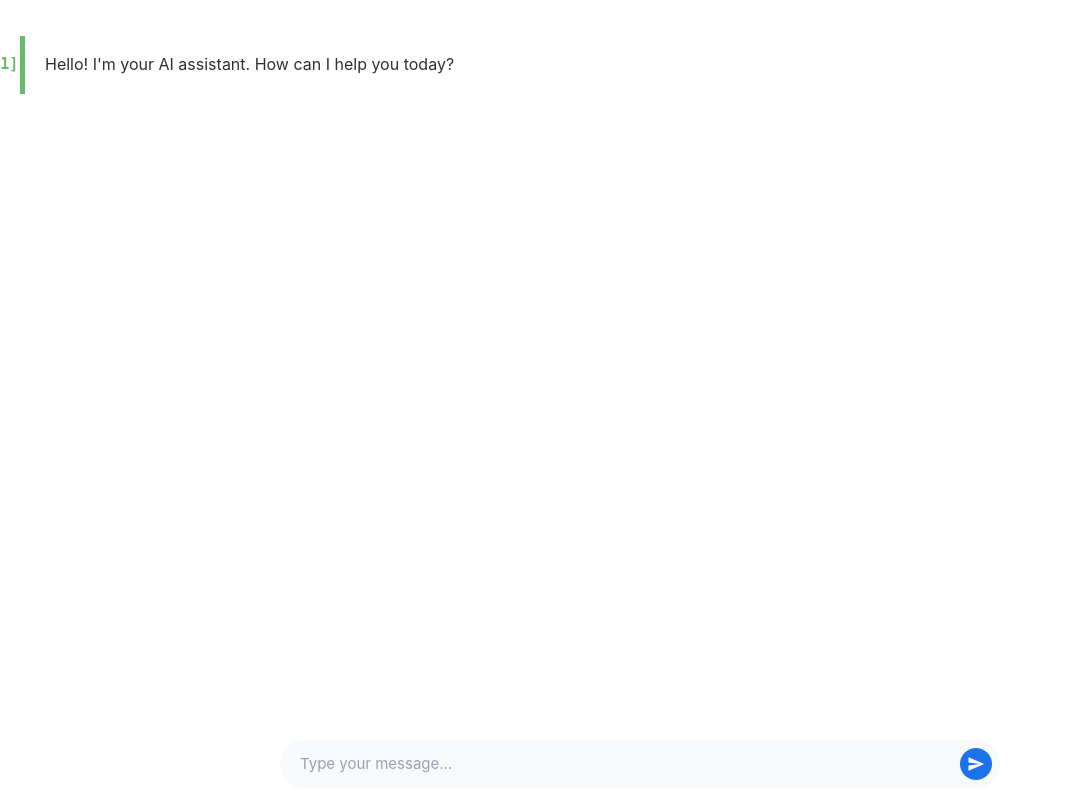
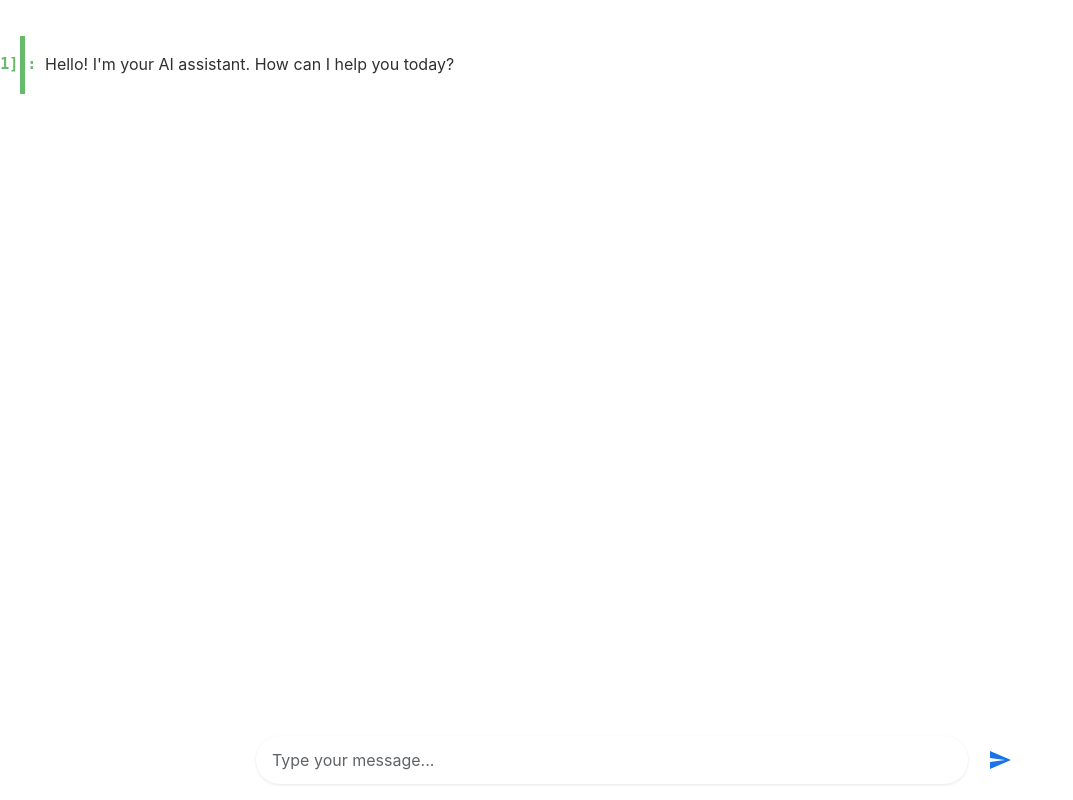
Before and after one commit to myselfayush010/XUE-AI, a Flask app: page / in a window 1280 px wide. Shown: the whole page, without its empty margins (0-1073 px from the left). Run offline with Flask 3, Linux system fonts and the light colour scheme; some libraries are stand-ins or nearby versions.

Commit message:
chat input button fix

```diff
--- a/templates/index.html
+++ b/templates/index.html
@@ -28,10 +28,10 @@
         .chat-wrapper {
             width: 100%;
             height: 100%;
-            background-color: white;
+            background-color: transparent;
             display: flex;
             flex-direction: column;
-            box-shadow: 0 0 10px rgba(0, 0, 0, 0.05);
+            box-shadow: none;
         }
         .chat-container {
             flex: 1;
@@ -59,7 +59,7 @@
             white-space: pre-wrap;
         }
         .user-message::before {
-            content: "In [" counter(cell) "]:";
+            content: "In [" counter(cell) "] :";
             position: absolute;
             left: -70px;
             color: #303030;
@@ -74,7 +74,7 @@
             color: #303030;
         }
         .assistant-message::before {
-            content: "Out [" counter(cell) "]:";
+            content: "Out [" counter(cell) "] :";
             position: absolute;
             left: -70px;
             color: #66bb6a;
@@ -83,50 +83,49 @@
             font-size: 15px;
         }
         .input-area {
-            position: sticky;
+            position: absolute;
             bottom: 0;
+            left: 0;
             width: 100%;
-            padding: 12px 20px;
-            background: white;
+            padding: 16px 20px;
+            background: transparent;
         }
         .input-container {
-            max-width: 720px;
+            max-width: 768px;
             margin: 0 auto;
             display: flex;
             align-items: center;
-            gap: 8px;
-            background: #f8f9fa;
-            border-radius: 24px;
-            padding: 8px 8px 8px 16px;
-            transition: all 0.2s ease;
-        }
-        .input-container:focus-within {
-            background: white;
-            box-shadow: 0 2px 12px rgba(0, 0, 0, 0.1);
+            gap: 12px;
+            padding: 0;
+            background: transparent;
         }
         #message-input {
             flex: 1;
             border: none;
-            background: transparent;
+            background: white;
             font-family: -apple-system, BlinkMacSystemFont, 'Segoe UI', Roboto, sans-serif;
-            font-size: 15px;
-            line-height: 1.5;
-            padding: 4px;
-            min-height: 24px;
-            max-height: 120px;
+            font-size: 16px;
+            line-height: 24px;
+            padding: 12px 16px;
+            min-height: 48px;
+            border-radius: 24px;
             resize: none;
             outline: none;
             color: #303030;
+            transition: all 0.2s ease;
+            box-shadow: 0 1px 3px rgba(0, 0, 0, 0.1);
+        }
+        #message-input:focus {
+            box-shadow: 0 2px 6px rgba(0, 0, 0, 0.15);
         }
         #message-input::placeholder {
-            color: #9ca3af;
-            font-size: 15px;
+            color: #5f6368;
         }
         #send-button {
-            background: #1a73e8;
+            background: transparent;
             border: none;
-            width: 32px;
-            height: 32px;
+            width: 40px;
+            height: 40px;
             border-radius: 50%;
             display: flex;
             align-items: center;
@@ -134,37 +133,20 @@
             cursor: pointer;
             transition: all 0.2s;
             padding: 0;
-            flex-shrink: 0;
+            margin-right: 4px;
         }
         #send-button:hover {
-            background: #1557b0;
-            transform: scale(1.05);
+            background: rgba(26, 115, 232, 0.1);
         }
         #send-button:disabled {
-            background: #e2e8f0;
+            opacity: 0.5;
             cursor: not-allowed;
-            transform: none;
         }
         .send-icon {
-            width: 18px;
-            height: 18px;
-            fill: white;
+            width: 24px;
+            height: 24px;
+            fill: #1a73e8;
         }
-        @media (max-width: 768px) {
-            .input-area {
-                padding: 12px;
-            }
-            .input-container {
-                padding: 6px 6px 6px 12px;
-            }
-            #message-input {
-                font-size: 14px;
-            }
-            #message-input::placeholder {
-                font-size: 14px;
-            }
-        }
-        /* Markdown Styling */
         .markdown-body {
             font-size: 16px !important;
             line-height: 1.6 !important;
@@ -351,7 +333,12 @@
 
                     // Clear input and reset height
                     messageInput.value = '';
-                    messageInput.style.height = '60px';
+                    messageInput.style.height = 'auto';
+                    messageInput.style.height = (messageInput.scrollHeight) + 'px';
+                    // Ensure minimum height
+                    if (messageInput.scrollHeight < 48) {
+                        messageInput.style.height = '48px';
+                    }
 
                     // Show typing indicator
                     const typingDiv = document.createElement('div');
@@ -422,8 +409,12 @@
 
         // Auto-resize textarea
         messageInput.addEventListener('input', function() {
-            this.style.height = '60px';
+            this.style.height = 'auto';
             this.style.height = (this.scrollHeight) + 'px';
+            // Ensure minimum height
+            if (this.scrollHeight < 48) {
+                this.style.height = '48px';
+            }
         });
     </script>
 </body>
```
